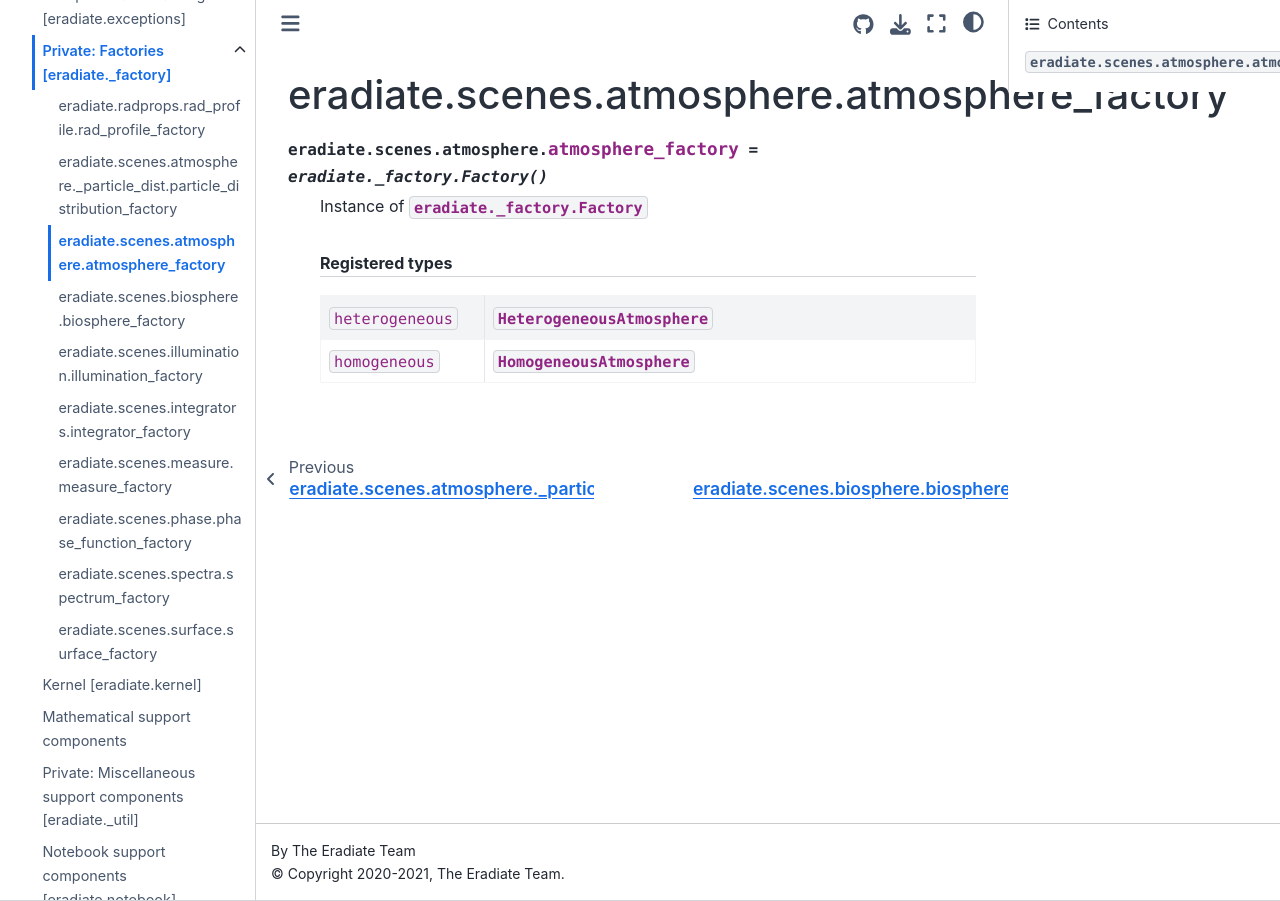
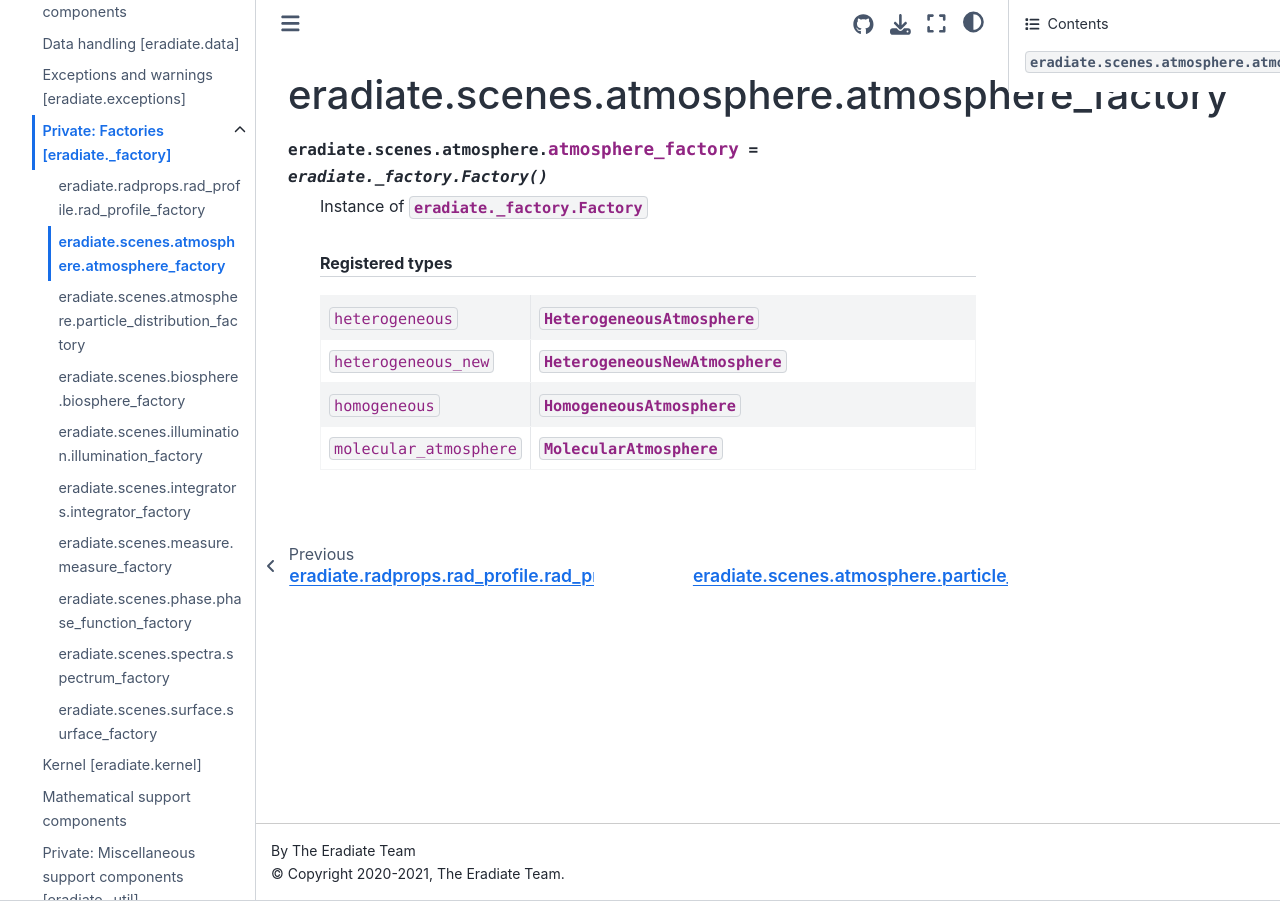
Before and after one commit to eradiate/eradiate, a Sphinx documentation site: the page built from docs/rst/reference/generated/factory/eradiate.scenes.atmosphere.atmosphere_factory.rst, in a window 1280 px wide. Built offline with Sphinx 7.4.7 and the Sphinx Book theme 1.1.4, drawn with Linux system fonts in a browser that asks for light colours; pages that are not in the unit, such as notebooks, are missing from menus.

Commit message:
Docs: Fix factory docs

```diff
--- a/docs/generate_rst_api.py
+++ b/docs/generate_rst_api.py
@@ -1,5 +1,5 @@
+import glob
 import os
-import glob
 from importlib import import_module
 from pathlib import Path
 from textwrap import indent
@@ -7,15 +7,13 @@ from textwrap import indent
 import click
 from rich.console import Console
 
-import eradiate
-
 console = Console()
 
 # List of (module, variable) pairs
 FACTORIES = [
     ("eradiate.radprops.rad_profile", "rad_profile_factory"),
     ("eradiate.scenes.atmosphere", "atmosphere_factory"),
-    ("eradiate.scenes.atmosphere._particle_dist", "particle_distribution_factory"),
+    ("eradiate.scenes.atmosphere", "particle_distribution_factory"),
     ("eradiate.scenes.biosphere", "biosphere_factory"),
     ("eradiate.scenes.illumination", "illumination_factory"),
     ("eradiate.scenes.integrators", "integrator_factory"),
--- a/docs/rst/reference/factory.rst
+++ b/docs/rst/reference/factory.rst
@@ -20,9 +20,9 @@ Factory instances
 
    generated/factory/*
 
-* :data:`radprops.particle_dist.particle_distribution_factory`
 * :data:`radprops.rad_profile.rad_profile_factory`
 * :data:`scenes.atmosphere.atmosphere_factory`
+* :data:`scenes.atmosphere.particle_distribution_factory`
 * :data:`scenes.biosphere.biosphere_factory`
 * :data:`scenes.illumination.illumination_factory`
 * :data:`scenes.integrators.integrator_factory`
--- a/docs/rst/reference/generated/factory/eradiate.scenes.atmosphere.atmosphere_factory.rst
+++ b/docs/rst/reference/generated/factory/eradiate.scenes.atmosphere.atmosphere_factory.rst
@@ -13,5 +13,9 @@ eradiate.scenes.atmosphere.atmosphere_factory
 
       * - ``heterogeneous``
         - :class:`HeterogeneousAtmosphere`
+      * - ``heterogeneous_new``
+        - :class:`HeterogeneousNewAtmosphere`
       * - ``homogeneous``
         - :class:`HomogeneousAtmosphere`
+      * - ``molecular_atmosphere``
+        - :class:`MolecularAtmosphere`
--- a/docs/rst/reference/generated/factory/eradiate.scenes.atmosphere._particle_dist.particle_distribution_factory.rst
+++ b/docs/rst/reference/generated/factory/eradiate.scenes.atmosphere.particle_distribution_factory.rst
@@ -1,7 +1,7 @@
-eradiate.scenes.atmosphere._particle_dist.particle_distribution_factory
-=======================================================================
+eradiate.scenes.atmosphere.particle_distribution_factory
+========================================================
 
-.. data:: eradiate.scenes.atmosphere._particle_dist.particle_distribution_factory
+.. data:: eradiate.scenes.atmosphere.particle_distribution_factory
    :annotation: = eradiate._factory.Factory()
 
    Instance of :class:`eradiate._factory.Factory`
```
Also changed, not shown: 1 other file.
